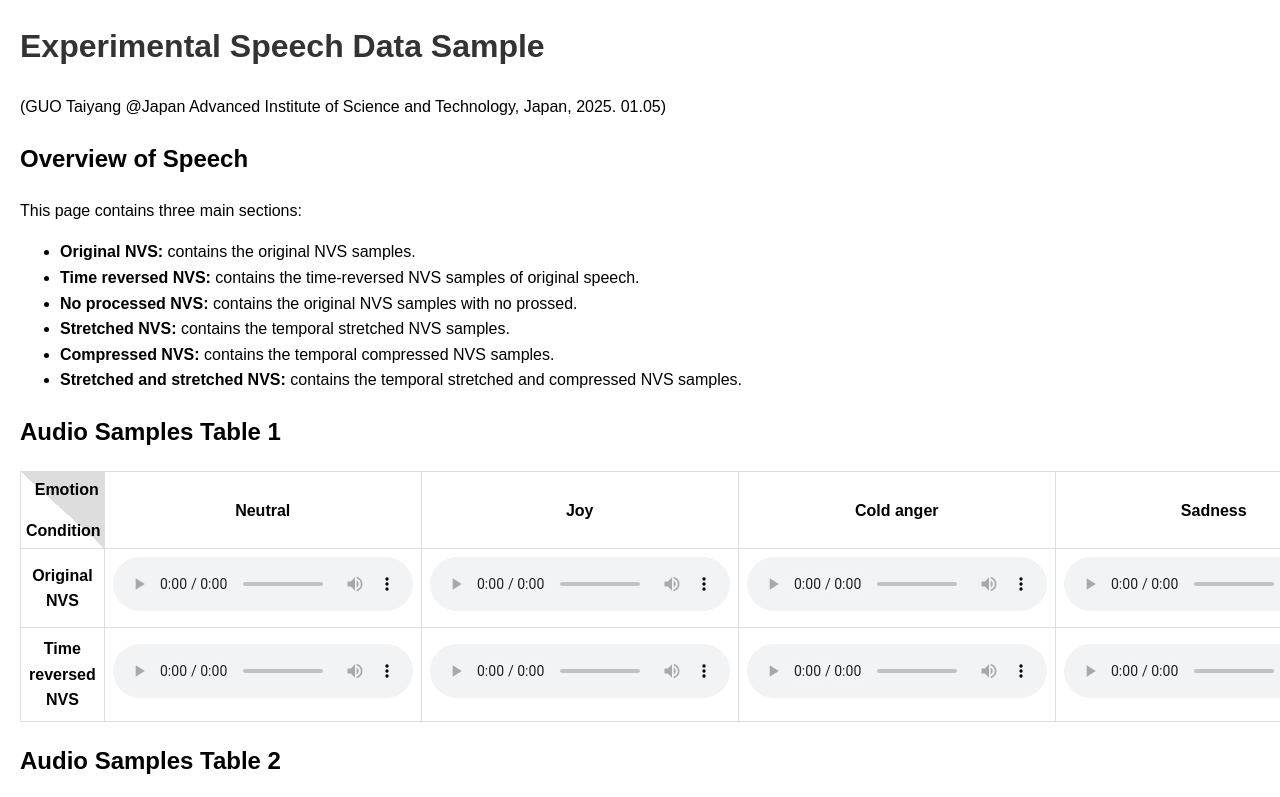
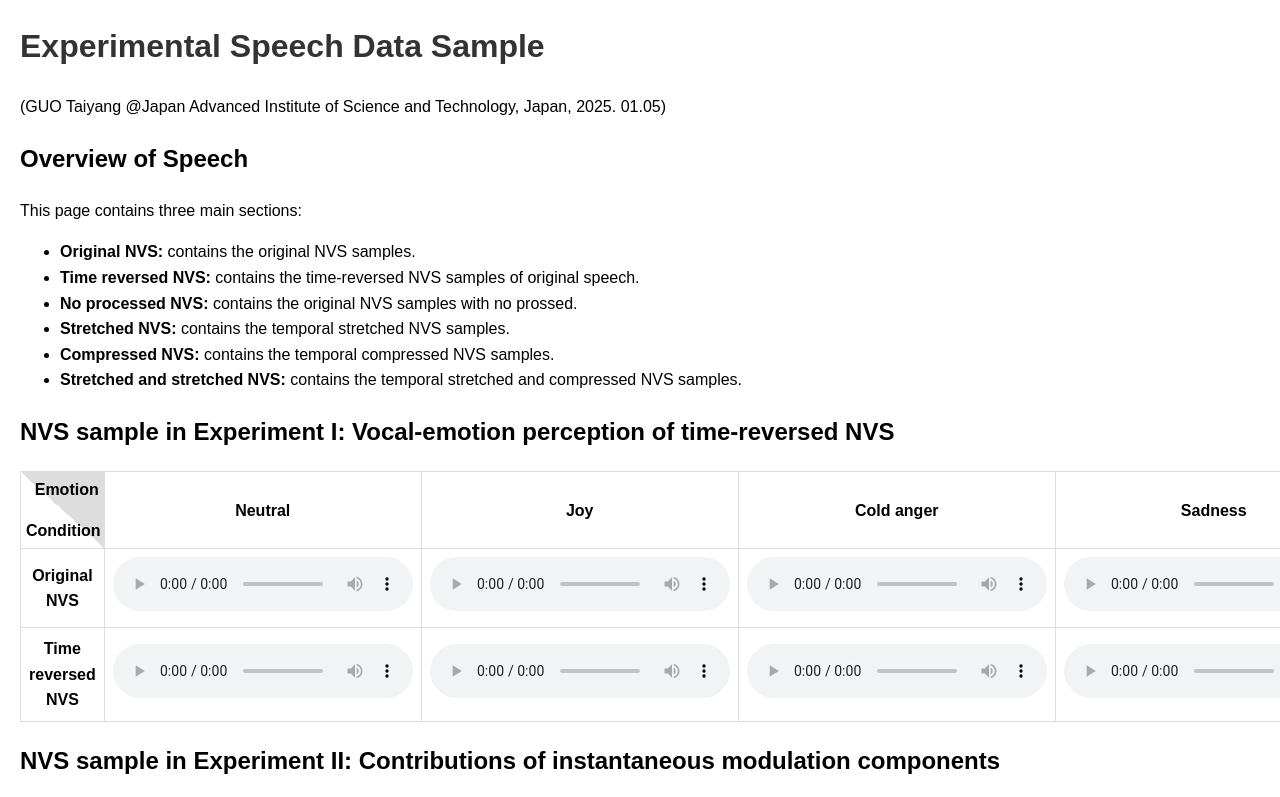
Before and after one commit to youyangsunny/NVSsampleShare_2, a plain HTML site: page NVSsampleShare_TRTSC.html in a window 1280 px wide. Shown: the top 797 px of the page. Drawn offline with Linux system fonts and the light colour scheme.

Commit message:
Update NVSsampleShare_TRTSC.html

```diff
--- a/NVSsampleShare_TRTSC.html
+++ b/NVSsampleShare_TRTSC.html
@@ -70,7 +70,7 @@
         <li><strong>Stretched and stretched NVS:</strong> contains the temporal stretched and compressed NVS samples.</li>
     </ul>
 
-    <h2>Audio Samples Table 1</h2>
+    <h2>NVS sample in Experiment I: Vocal-emotion perception of time-reversed NVS</h2>
     <table>
         <tr>
             <th class="diagonal-header">
@@ -101,7 +101,7 @@
         </tr>
     </table>
 
-    <h2>Audio Samples Table 2</h2>
+    <h2>NVS sample in Experiment II: Contributions of instantaneous modulation components</h2>
     <table>
         <tr>
             <th class="diagonal-header">
```
